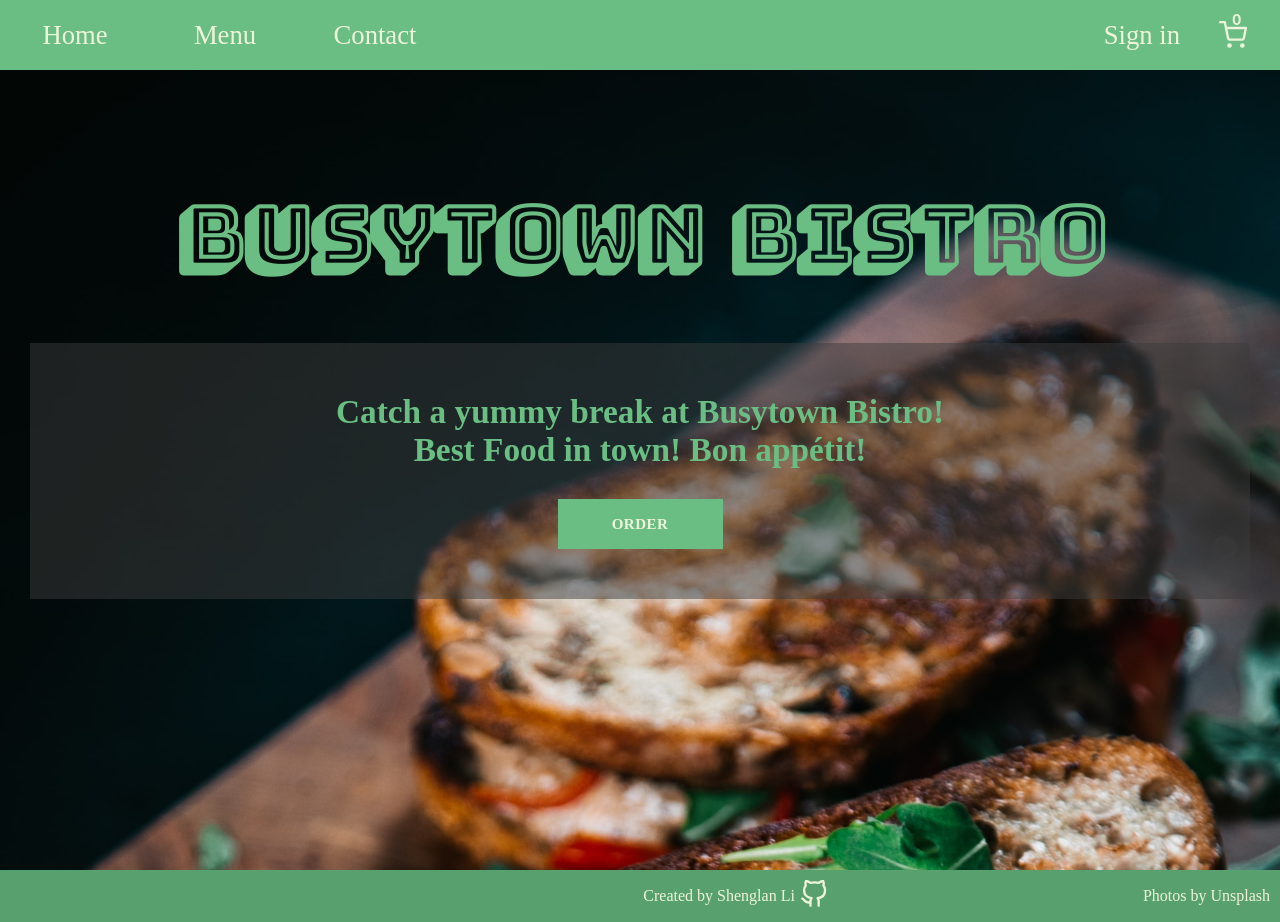
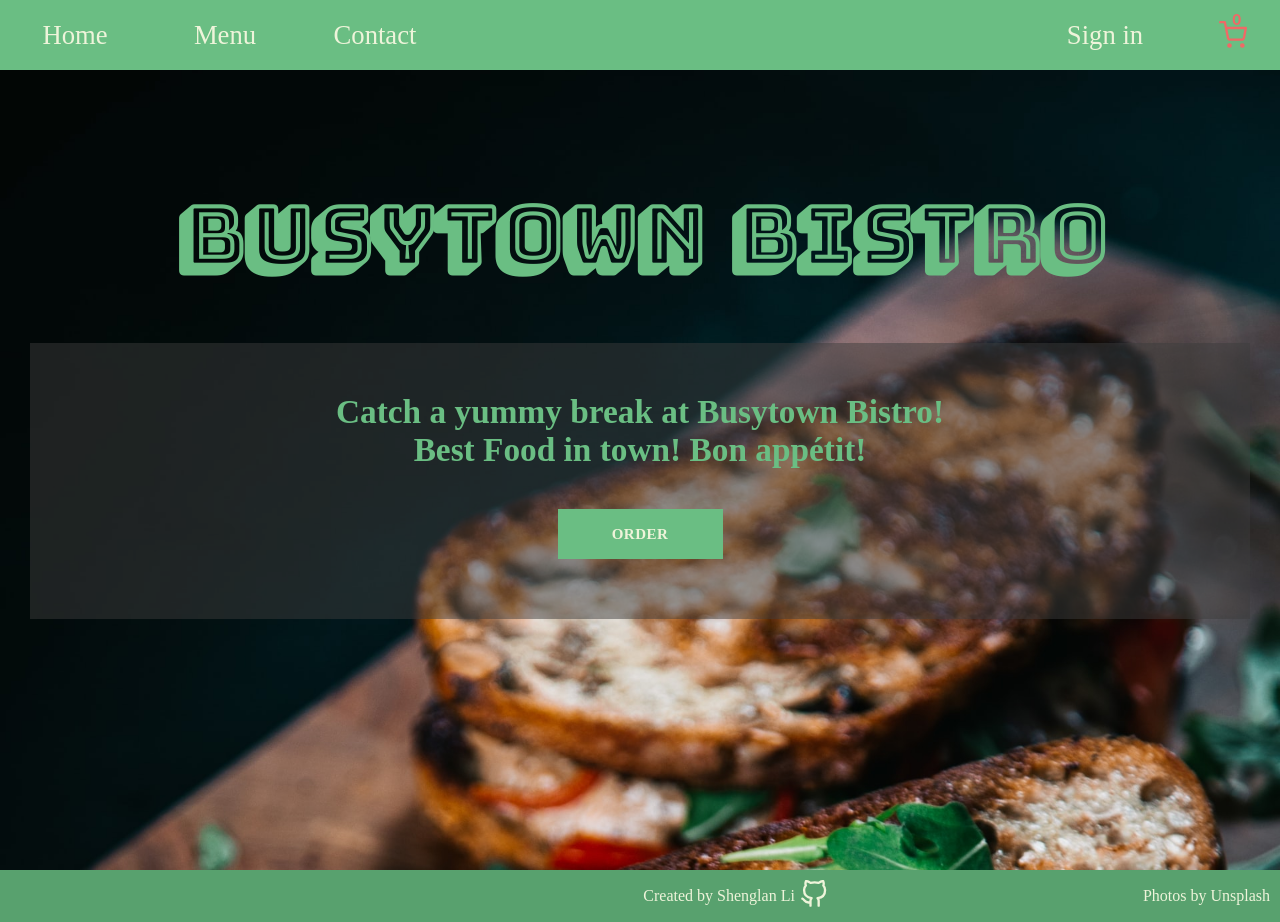
Before and after one commit to wukongO-O/restaurant, a React (Create React App) app: page / in a window 1280 px wide. In both pictures the pointer is over the icon 1232 px from the left and 35 px from the top of the page. Built offline with nearby package versions, Linux system fonts and the light colour scheme; no server answers; the database is empty; a web font is replaced by a local one.

Commit message:
update navigation and checkout styles

```diff
--- a/src/components/cart-icon/cart-icon.styles.scss
+++ b/src/components/cart-icon/cart-icon.styles.scss
@@ -7,6 +7,11 @@
     justify-content: center;
     cursor: pointer;
     margin-right: 25px;
+
+    &:hover .shopping-icon, &:hover .item-count {
+      stroke: rgba(240,105,102,1);
+      color: rgba(240,105,102,1);
+    }
 
     .shopping-icon {
       width: 28px;
--- a/src/components/checkout-item/checkout-item.styles.scss
+++ b/src/components/checkout-item/checkout-item.styles.scss
@@ -19,6 +19,10 @@
 
       .arrow {
         cursor: pointer;
+
+        &:hover {
+          color: #6abe83;
+        }
       }
 
       .value {
@@ -29,5 +33,9 @@
     .remove-button {
       padding-left: 12px;
       cursor: pointer;
+
+      &:hover {
+        color: #6abe83;
+      }
     }
   }
--- a/src/routes/navigation/navigation.component.jsx
+++ b/src/routes/navigation/navigation.component.jsx
@@ -34,6 +34,7 @@
                 </div>
             </div>
             <div className="shopping-links">
+                <div className="sign-in-link">
                     {currentUser ? (
                         <span className='nav-link' onClick={signOutUser}>
                             Sign out
@@ -43,6 +44,7 @@
                             Sign in
                             </Link>
                     )}
+                </div>
                 <Link className="checkout-link" to='/checkout' >
                     <CartIcon />
                 </Link>
--- a/src/routes/navigation/navigation.styles.scss
+++ b/src/routes/navigation/navigation.styles.scss
@@ -12,8 +12,9 @@
       display: flex;
       align-items: center;
       justify-content: flex-start;
+    }
 
-      .nav-link-container {
+    .nav-link-container, .sign-in-link {
       height: 70px;
       width: 150px;
       display: flex;
@@ -27,12 +28,6 @@
           background-color: rgba(240,105,102,1);
       }
     }
-
-      .nav-link {
-        padding: 10px 15px;
-        cursor: pointer;
-      }
-    }
   }
 
   .nav-link {
@@ -40,6 +35,8 @@
     font-family: 'BioRhyme', serif;
     font-size: 20pt;
     color: #eef4da;
+    padding: 10px 15px;
+        cursor: pointer;
   }
 
   .shopping-links {
```
Lines whose indentation alone changed are shown as unchanged.
